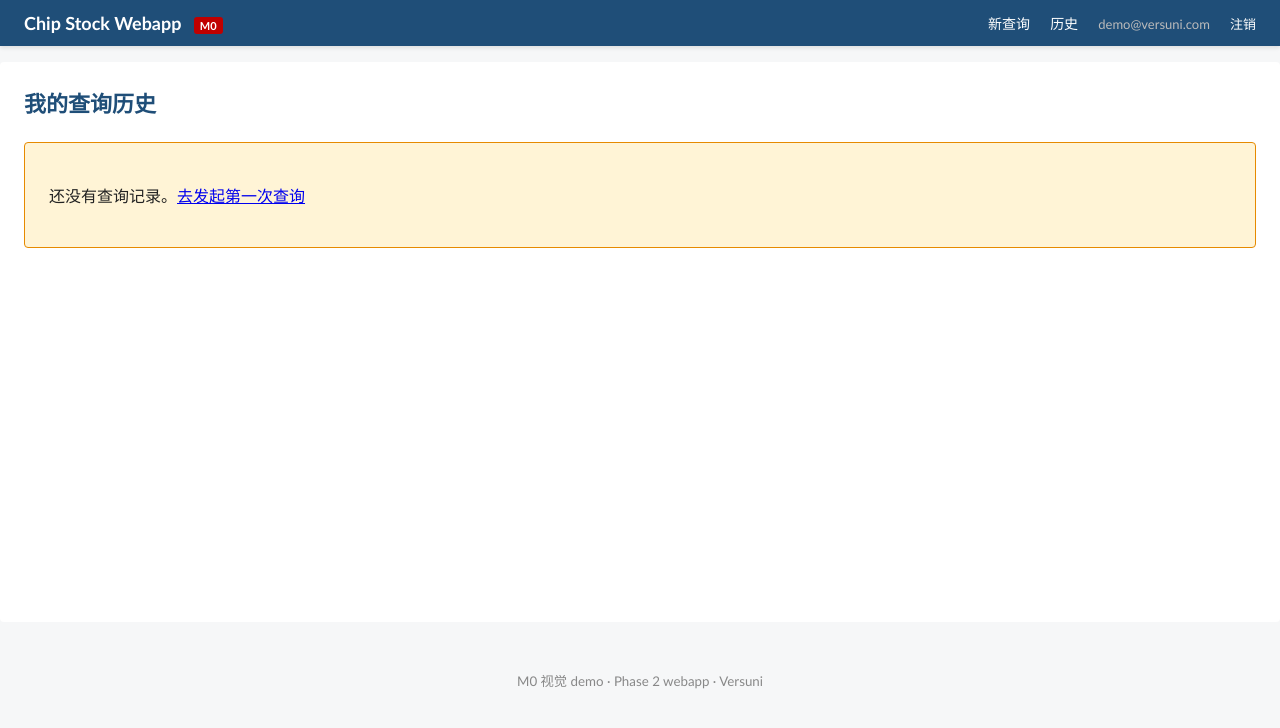
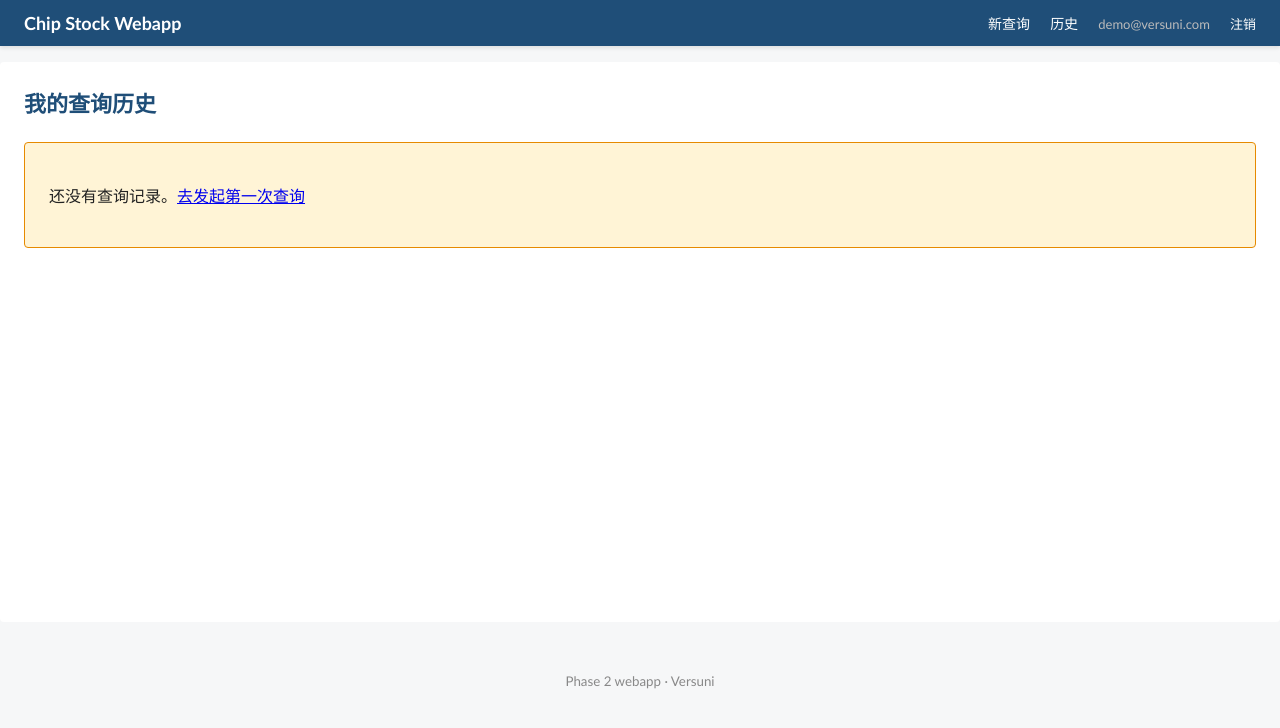
Before and after one commit to Guoh05/Chip_stock_info_collection_agent, a FastAPI app: page /history in a window 1280 px wide. Shown: the top 728 px of the page. Run offline with FastAPI, Linux system fonts and the light colour scheme.

Commit message:
templates: drop stale 'M0' header tag + footer text

```diff
--- a/webapp/templates/base.html
+++ b/webapp/templates/base.html
@@ -9,7 +9,7 @@
 <body>
     <header class="site-header">
         <div class="container">
-            <a href="/query" class="brand">Chip Stock Webapp <span class="phase-tag">M0</span></a>
+            <a href="/query" class="brand">Chip Stock Webapp</a>
             <nav>
                 <a href="/query">新查询</a>
                 <a href="/history">历史</a>
@@ -24,7 +24,7 @@
         {% block content %}{% endblock %}
     </main>
     <footer class="site-footer container">
-        <small>M0 视觉 demo · Phase 2 webapp · Versuni</small>
+        <small>Phase 2 webapp · Versuni</small>
     </footer>
 </body>
 </html>
```
